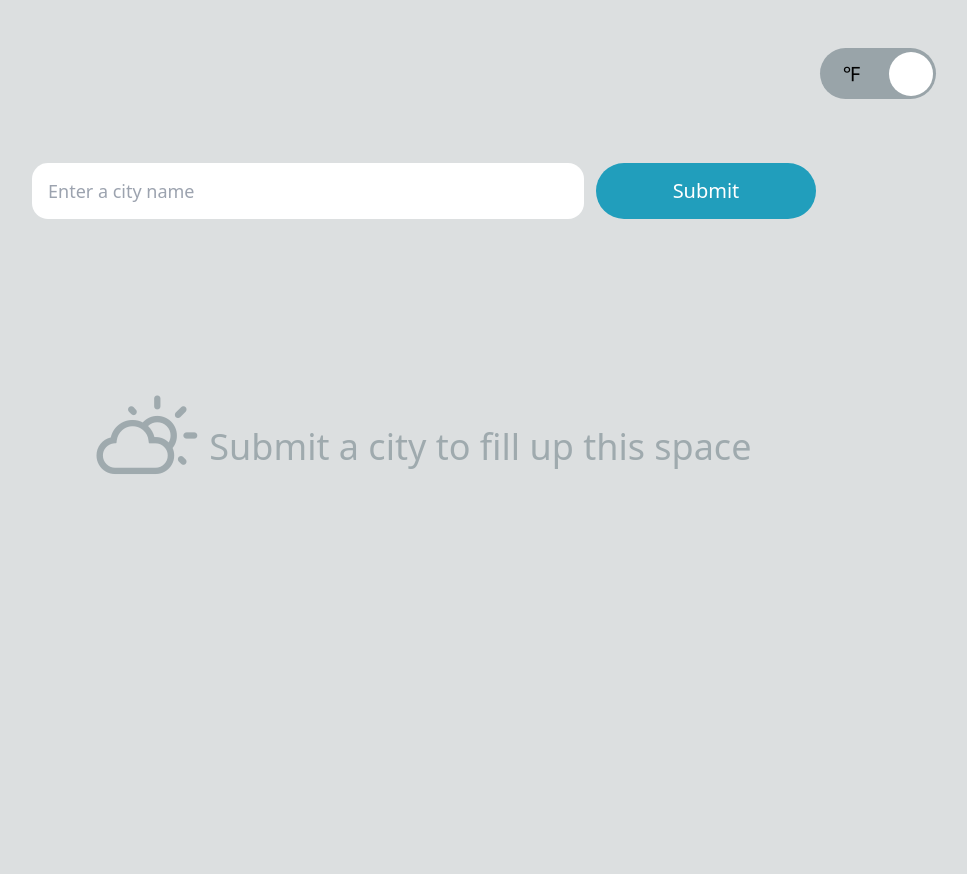
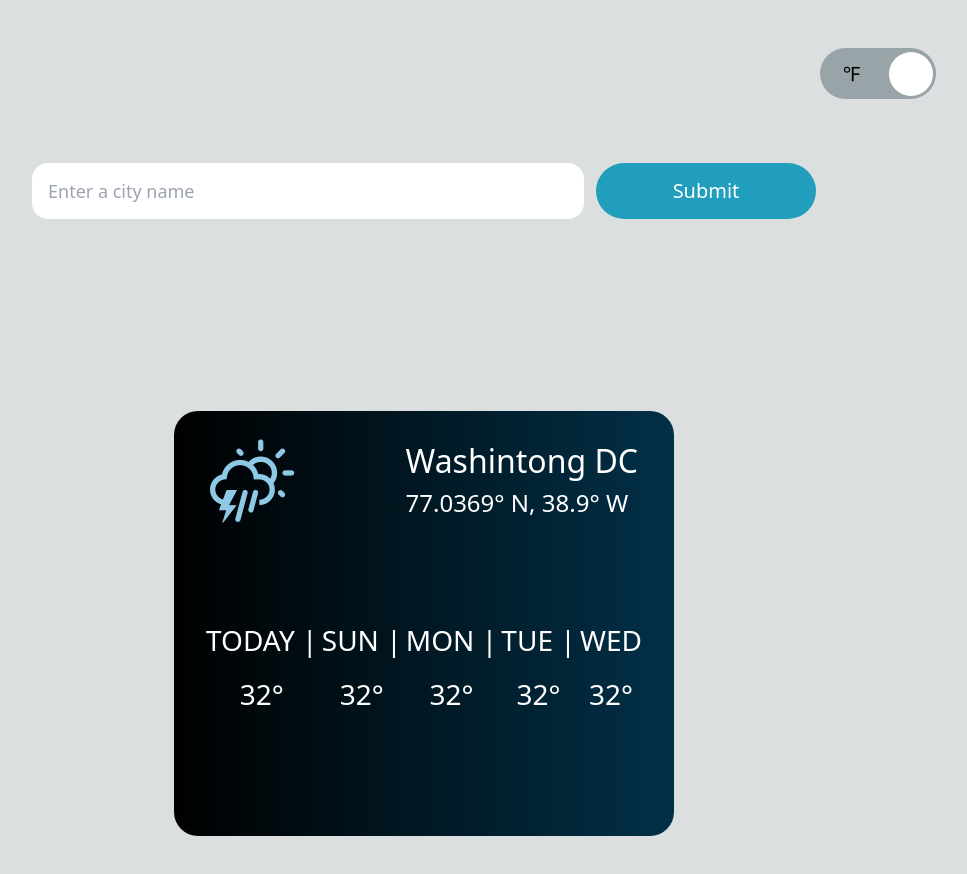
Before and after one commit to ghernandezr/weather-app, a Next.js app: page / in a window 1280 px wide. Shown: the top 874 px of the page, without its empty margins (216-1183 px from the left). Before the commit the page ends 800 px from the top, so only its background shows below. Built offline with nearby package versions, Linux system fonts and the light colour scheme.

Commit message:
adding componenet card and empty list

```diff
--- a/pages/index.tsx
+++ b/pages/index.tsx
@@ -50,7 +50,7 @@ export default function Home() {
           </div>
         </div>
         <div className="flex gap-4 flex-wrap justify-center my-48 px-4">
-          <EmptyList />
+          <Card weather={testModel} />
         </div>
       </main>
     </>
```
